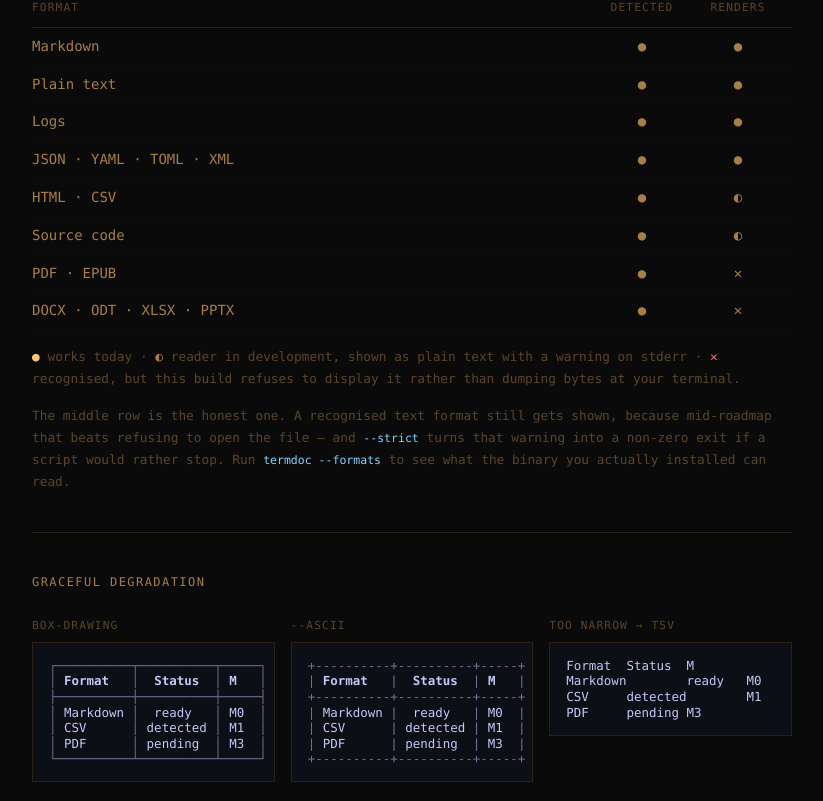
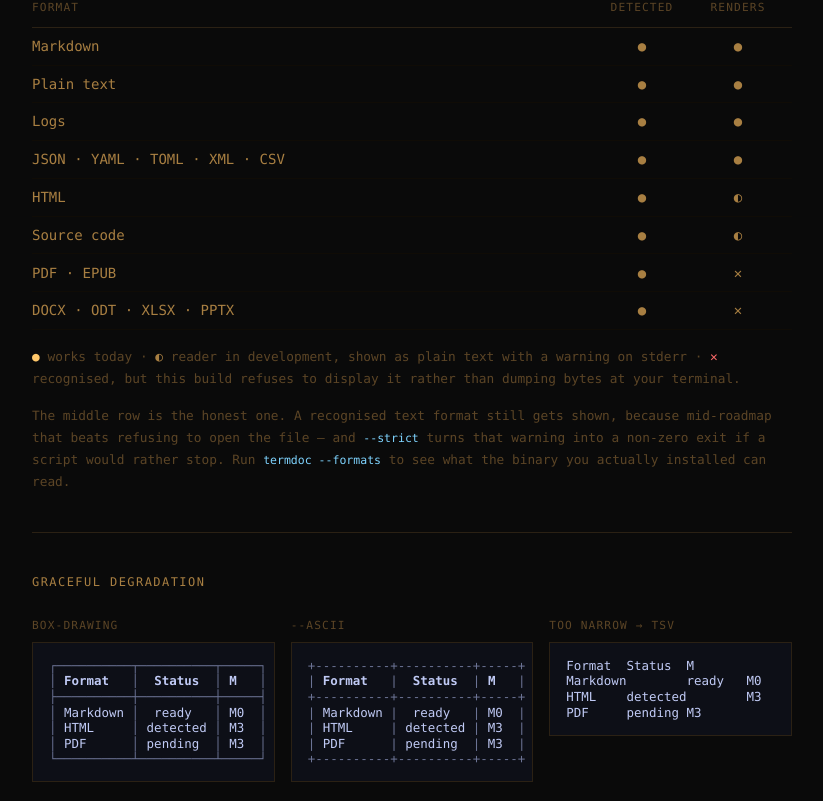
Before and after one commit to marturojt/termdoc-site, a Next.js app: page / in a window 1280 px wide. Shown: the part 1176-1977 px from the top of the page, without its empty margins (228-1051 px from the left). Built offline with nearby package versions, Linux system fonts and the light colour scheme.

Commit message:
Show CSV as rendering; keep the demo's 'detected' row honest
CSV renders now, so it cannot stand in as the example of a format that is only detected. The
demo tables use HTML (M3) for that, and the demo is regenerated from the current binary.

```diff
--- a/app/demo.ts
+++ b/app/demo.ts
@@ -8,8 +8,8 @@ a <span class="u ansi-bright-blue">link</span><span class="dim ansi-blue">[1]</s
 
 <span class="b ansi-bright-cyan">Formats</span>
 
-<span class="ansi-bright-cyan">• </span>Markdown, plain text, logs, JSON, YAML, TOML and XML
-<span class="ansi-bright-cyan">• </span>Detection for CSV
+<span class="ansi-bright-cyan">• </span>Markdown, plain text, logs, JSON, YAML, TOML, XML and CSV
+<span class="ansi-bright-cyan">• </span>Detection for HTML and source code
   <span class="ansi-bright-cyan">◦ </span>and the Office/ZIP family
 <span class="ansi-bright-cyan">• </span>PDF and EPUB are on the roadmap
 
@@ -17,7 +17,7 @@ a <span class="u ansi-bright-blue">link</span><span class="dim ansi-blue">[1]</s
 <span class="ansi-bright-black">│</span> <span class="b">Format</span>   <span class="ansi-bright-black">│</span>  <span class="b">Status</span>  <span class="ansi-bright-black">│</span> <span class="b">Milestone</span> <span class="ansi-bright-black">│</span>
 <span class="ansi-bright-black">├──────────┼──────────┼───────────┤</span>
 <span class="ansi-bright-black">│</span> Markdown <span class="ansi-bright-black">│</span>  ready   <span class="ansi-bright-black">│</span> M0        <span class="ansi-bright-black">│</span>
-<span class="ansi-bright-black">│</span> CSV      <span class="ansi-bright-black">│</span> detected <span class="ansi-bright-black">│</span> M1        <span class="ansi-bright-black">│</span>
+<span class="ansi-bright-black">│</span> HTML     <span class="ansi-bright-black">│</span> detected <span class="ansi-bright-black">│</span> M3        <span class="ansi-bright-black">│</span>
 <span class="ansi-bright-black">│</span> PDF      <span class="ansi-bright-black">│</span> pending  <span class="ansi-bright-black">│</span> M3        <span class="ansi-bright-black">│</span>
 <span class="ansi-bright-black">└──────────┴──────────┴───────────┘</span>
 
@@ -33,7 +33,7 @@ export const rungBox = `<span class="ansi-bright-black">┌───────
 <span class="ansi-bright-black">│</span> <span class="b">Format</span>   <span class="ansi-bright-black">│</span>  <span class="b">Status</span>  <span class="ansi-bright-black">│</span> <span class="b">M</span>   <span class="ansi-bright-black">│</span>
 <span class="ansi-bright-black">├──────────┼──────────┼─────┤</span>
 <span class="ansi-bright-black">│</span> Markdown <span class="ansi-bright-black">│</span>  ready   <span class="ansi-bright-black">│</span> M0  <span class="ansi-bright-black">│</span>
-<span class="ansi-bright-black">│</span> CSV      <span class="ansi-bright-black">│</span> detected <span class="ansi-bright-black">│</span> M1  <span class="ansi-bright-black">│</span>
+<span class="ansi-bright-black">│</span> HTML     <span class="ansi-bright-black">│</span> detected <span class="ansi-bright-black">│</span> M3  <span class="ansi-bright-black">│</span>
 <span class="ansi-bright-black">│</span> PDF      <span class="ansi-bright-black">│</span> pending  <span class="ansi-bright-black">│</span> M3  <span class="ansi-bright-black">│</span>
 <span class="ansi-bright-black">└──────────┴──────────┴─────┘</span>`
 
@@ -41,11 +41,11 @@ export const rungAscii = `<span class="ansi-bright-black">+----------+----------
 <span class="ansi-bright-black">|</span> <span class="b">Format</span>   <span class="ansi-bright-black">|</span>  <span class="b">Status</span>  <span class="ansi-bright-black">|</span> <span class="b">M</span>   <span class="ansi-bright-black">|</span>
 <span class="ansi-bright-black">+----------+----------+-----+</span>
 <span class="ansi-bright-black">|</span> Markdown <span class="ansi-bright-black">|</span>  ready   <span class="ansi-bright-black">|</span> M0  <span class="ansi-bright-black">|</span>
-<span class="ansi-bright-black">|</span> CSV      <span class="ansi-bright-black">|</span> detected <span class="ansi-bright-black">|</span> M1  <span class="ansi-bright-black">|</span>
+<span class="ansi-bright-black">|</span> HTML     <span class="ansi-bright-black">|</span> detected <span class="ansi-bright-black">|</span> M3  <span class="ansi-bright-black">|</span>
 <span class="ansi-bright-black">|</span> PDF      <span class="ansi-bright-black">|</span> pending  <span class="ansi-bright-black">|</span> M3  <span class="ansi-bright-black">|</span>
 <span class="ansi-bright-black">+----------+----------+-----+</span>`
 
 export const rungTsv = `Format	Status	M
 Markdown	ready	M0
-CSV	detected	M1
+HTML	detected	M3
 PDF	pending	M3`
--- a/app/page.tsx
+++ b/app/page.tsx
@@ -36,7 +36,7 @@ export default function Home() {
         <p className="hero-tagline">View documents without leaving the terminal</p>
         <p className="hero-sub">
           A fast, terminal-native document viewer. <strong>Markdown, plain text, logs, JSON,
-          YAML, TOML and XML render today</strong> — more formats land milestone by milestone.
+          YAML, TOML, XML and CSV render today</strong> — more formats land milestone by milestone.
         </p>
         <p className="hero-note">
           It is not an editor. It is not a converter. It is not an IDE.
@@ -71,8 +71,8 @@ export default function Home() {
             <tr><td>Markdown</td><td className="yes">●</td><td className="yes">●</td></tr>
             <tr><td>Plain text</td><td className="yes">●</td><td className="yes">●</td></tr>
             <tr><td>Logs</td><td className="yes">●</td><td className="yes">●</td></tr>
-            <tr><td>JSON · YAML · TOML · XML</td><td className="yes">●</td><td className="yes">●</td></tr>
-            <tr><td>HTML · CSV</td><td className="yes">●</td><td className="wip">◐</td></tr>
+            <tr><td>JSON · YAML · TOML · XML · CSV</td><td className="yes">●</td><td className="yes">●</td></tr>
+            <tr><td>HTML</td><td className="yes">●</td><td className="wip">◐</td></tr>
             <tr><td>Source code</td><td className="yes">●</td><td className="wip">◐</td></tr>
             <tr><td>PDF · EPUB</td><td className="yes">●</td><td className="no">✕</td></tr>
             <tr><td>DOCX · ODT · XLSX · PPTX</td><td className="yes">●</td><td className="no">✕</td></tr>
@@ -197,8 +197,8 @@ export default function Home() {
         </div>
 
         <p className="status-text">
-          Readers exist for Markdown, plain text, logs, JSON, YAML, TOML and XML. Detection
-          recognises considerably more — HTML, CSV, source code, PDF and the Office/ZIP family
+          Readers exist for Markdown, plain text, logs, JSON, YAML, TOML, XML and CSV. Detection
+          recognises considerably more — HTML, source code, PDF and the Office/ZIP family
           — and until each dedicated reader lands, a recognised-but-unreadable text format is
           shown as plain text with a warning on stderr. <code>--strict</code> turns that
           warning into an error.
```
Also changed, not shown: scripts/sample.md (+3 -3 lines), scripts/table.md (+1 -1 lines).
